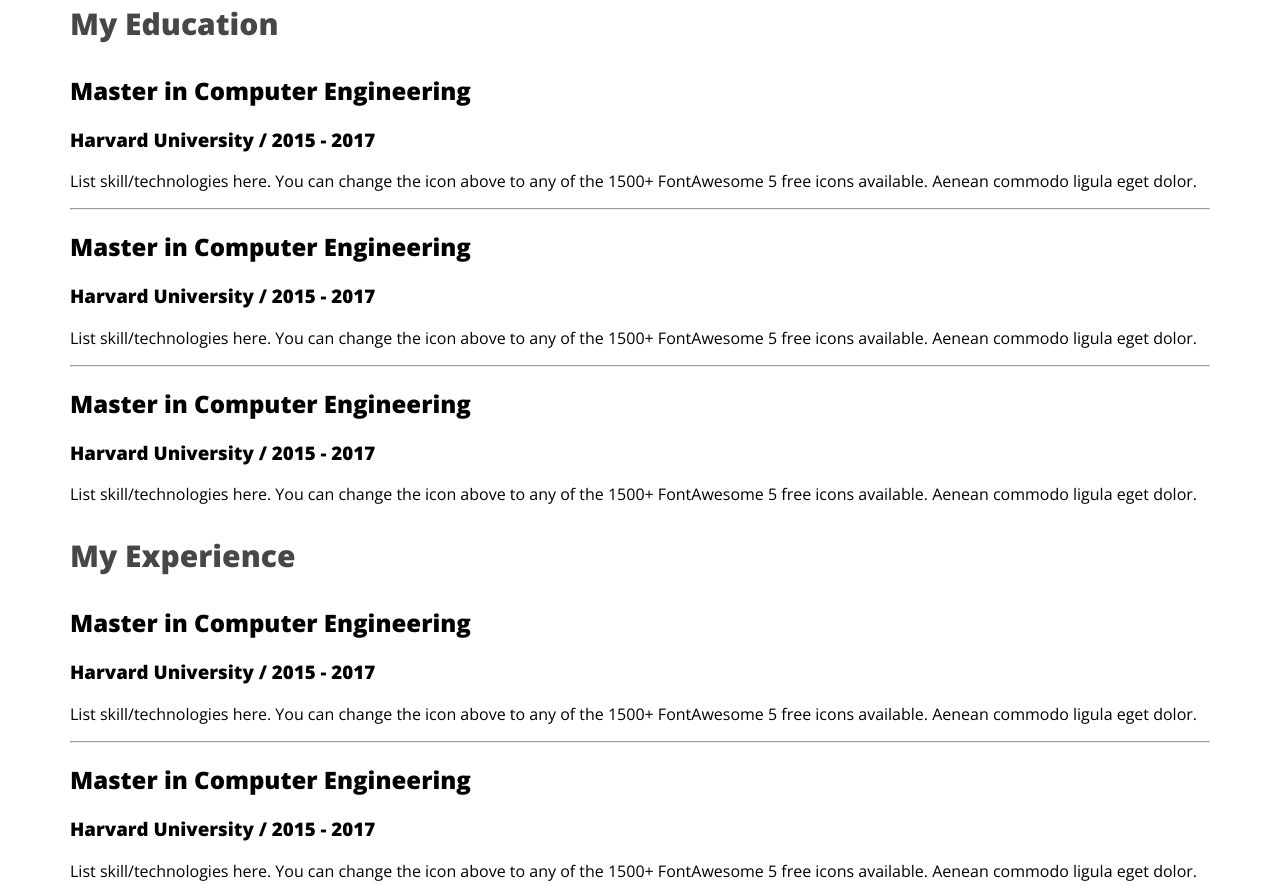
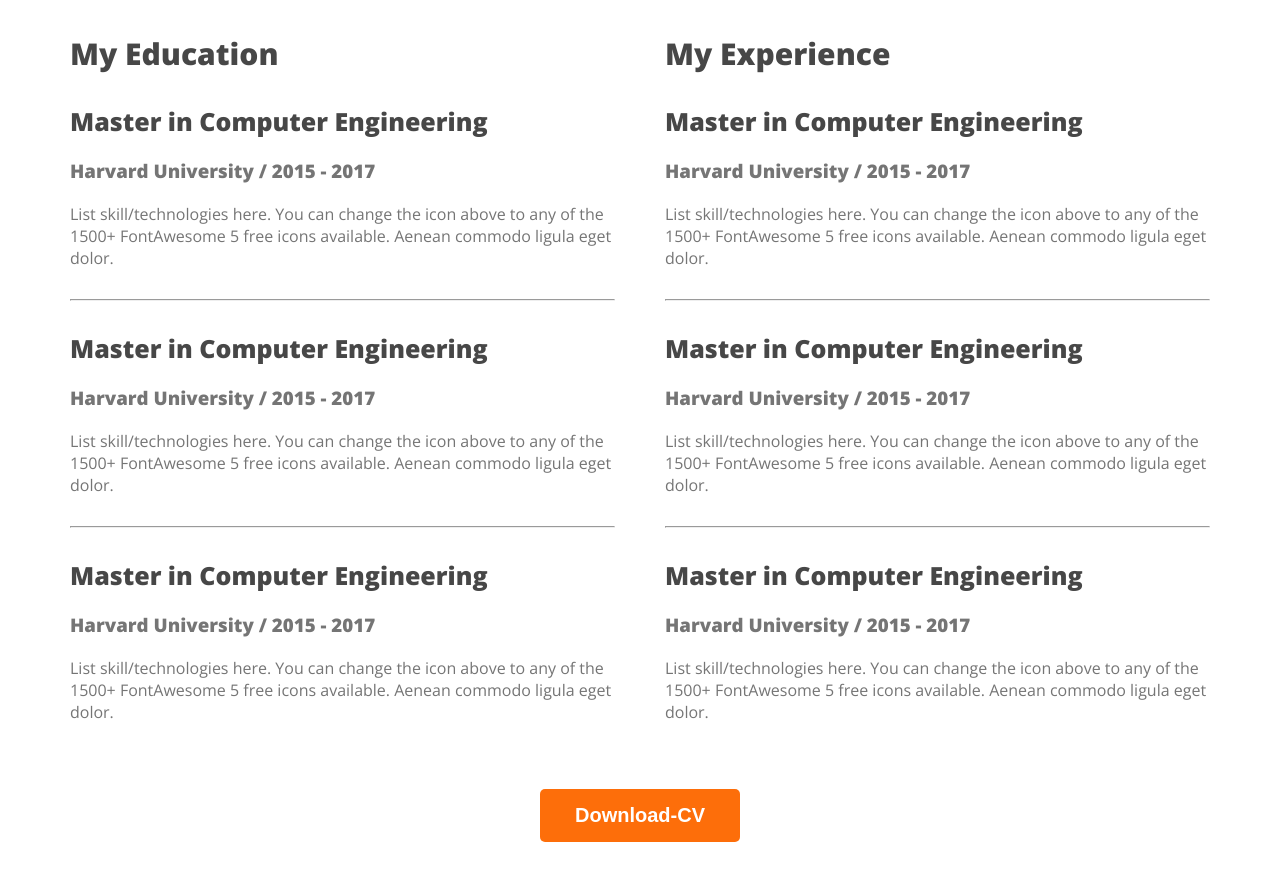
Before and after one commit to Maruf-Ahamed1/developer-portfolio, a plain HTML site: page index.html in a window 1280 px wide. Shown: the part 2382-3267 px from the top of the page. After the commit the page ends 3232 px from the top, so only its background shows below. Drawn offline with nearby package versions, Linux system fonts and the light colour scheme.

Commit message:
finish the resume section

```diff
--- a/Styles/Portfolio.css
+++ b/Styles/Portfolio.css
@@ -159,3 +159,31 @@ main section{
     font-size: 30px;
     font-weight: 700;
 }
+.resume-container{
+    display: flex;
+    gap: 50px;
+}
+
+.resume-item-institute{
+    margin-bottom: 20px;
+    margin-top: 20px;
+    color: #757575;
+}
+.resume-item-description{
+    color: #757575;
+}
+.resume-item-title{
+    color: #474747;
+    font-size: 25px;
+    font-weight: 700;
+    margin-bottom: 10px;
+
+}
+.resume-container hr{
+    margin: 30px 0px 30px 0px;
+}
+
+.download-cv{
+    text-align: center;
+    margin-top: 50px;
+}
--- a/index.html
+++ b/index.html
@@ -152,6 +152,10 @@
                     </div>
                 </div>
             </div>
+
+            <div class="download-cv">
+                <button class="btn-primary">Download-CV</button>
+            </div>
         </section>
     </main>
 
```
